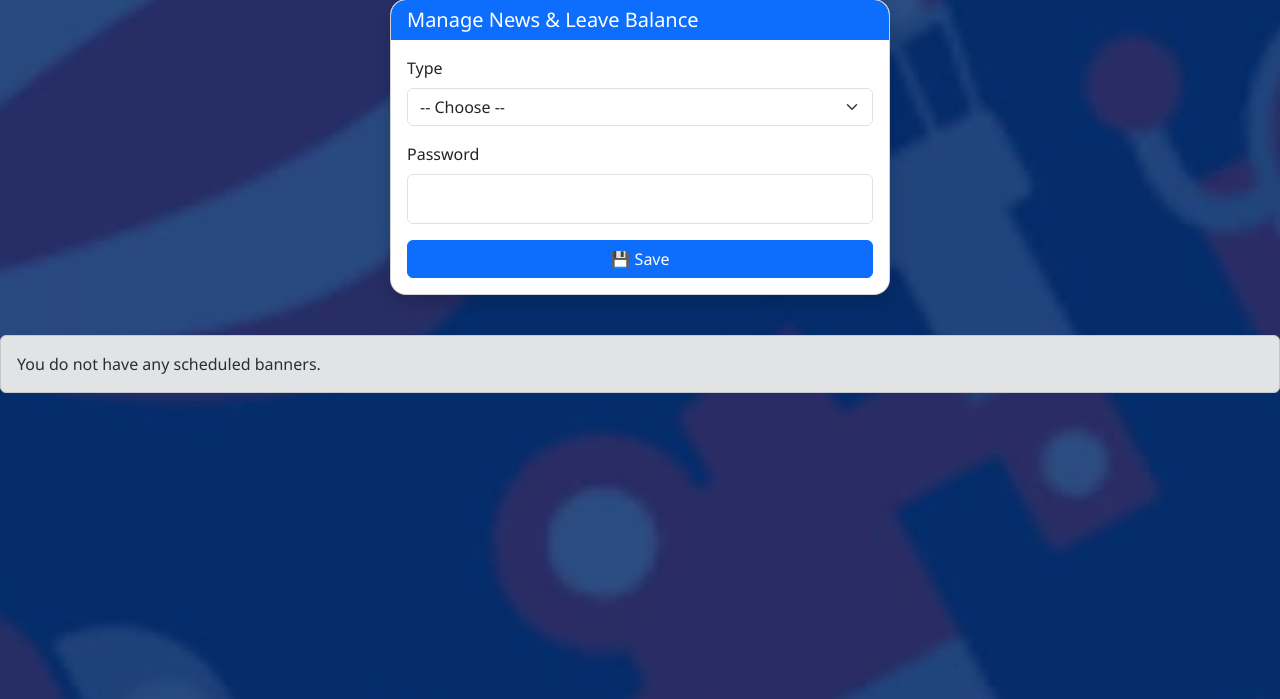
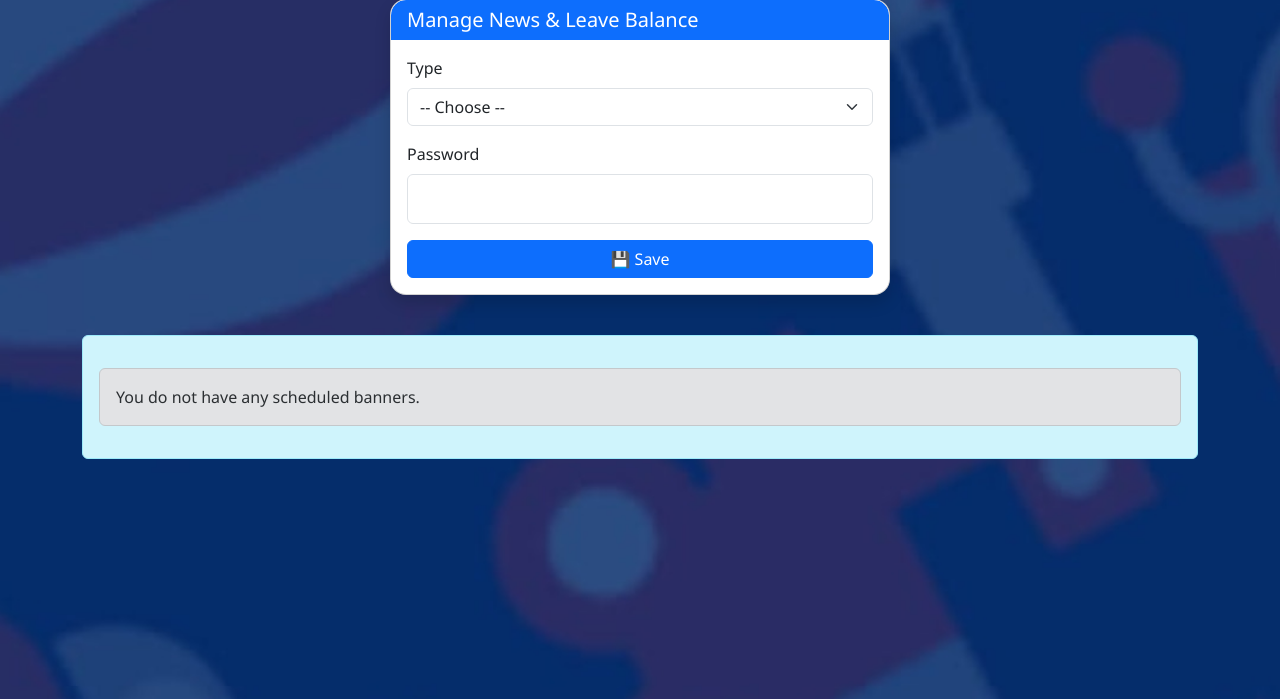
Before and after one commit to MuhammadMuhidin/icanreadcinere-absensi, a Flask app: template templates/upload.html in a window 1280 px wide. Shown: the part 101-800 px from the top of the page. Run offline with Flask 3, Linux system fonts and the light colour scheme; the template is opened without the code that fills it, so the values that code supplies are empty; parts of the project's set-up code (start-up, migrations or seed data) failed here and were passed over.

Commit message:
Update upload.html

```diff
--- a/templates/upload.html
+++ b/templates/upload.html
@@ -119,6 +119,8 @@
     </div>
   </div>
 
+<div class="container my-4">
+  <div class="alert alert-info">
   {% if scheduled_news and scheduled_news|length > 0 %}
     <div class="alert alert-info mt-3">
       <strong>
@@ -140,6 +142,8 @@
       You do not have any scheduled banners.
     </div>
   {% endif %}
+  </div>
+</div>
 
 <script>
 const jenis = document.getElementById("jenis");
```
